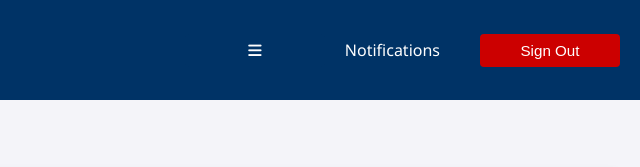
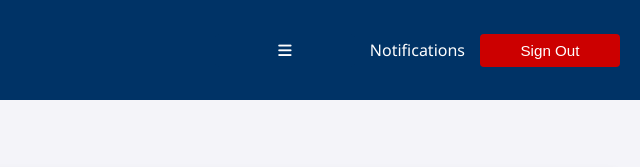
Before and after one commit to amirkhant-11651879/cov-uni-prototype, a plain HTML site: page index.html in a window 1280 px wide. Shown: the top 167 px of the page, 640-1280 px from the left. Drawn offline with nearby package versions, Linux system fonts and the light colour scheme.

Commit message:
Changes to be committed: modified:   styles.css Adjust the header-right container and remove the extra left margin on the signout button.

```diff
--- a/styles.css
+++ b/styles.css
@@ -98,7 +98,7 @@ button.loading::after {
 }
 .signout-btn {
   background-color: #cc0000;
-  margin-left: 20px;
+  margin-left: 0;  /* removed large left margin */
 }
 .signout-btn:hover {
   background-color: #990000;
@@ -139,7 +139,8 @@ header {
 .header-right {
   display: flex;
   align-items: center;
-  gap: 20px;
+  margin-left: auto; /* added to push items to the right */
+  gap: 15px;       /* reduced gap for tighter alignment */
 }
 .site-title {
   margin: 0;
```
